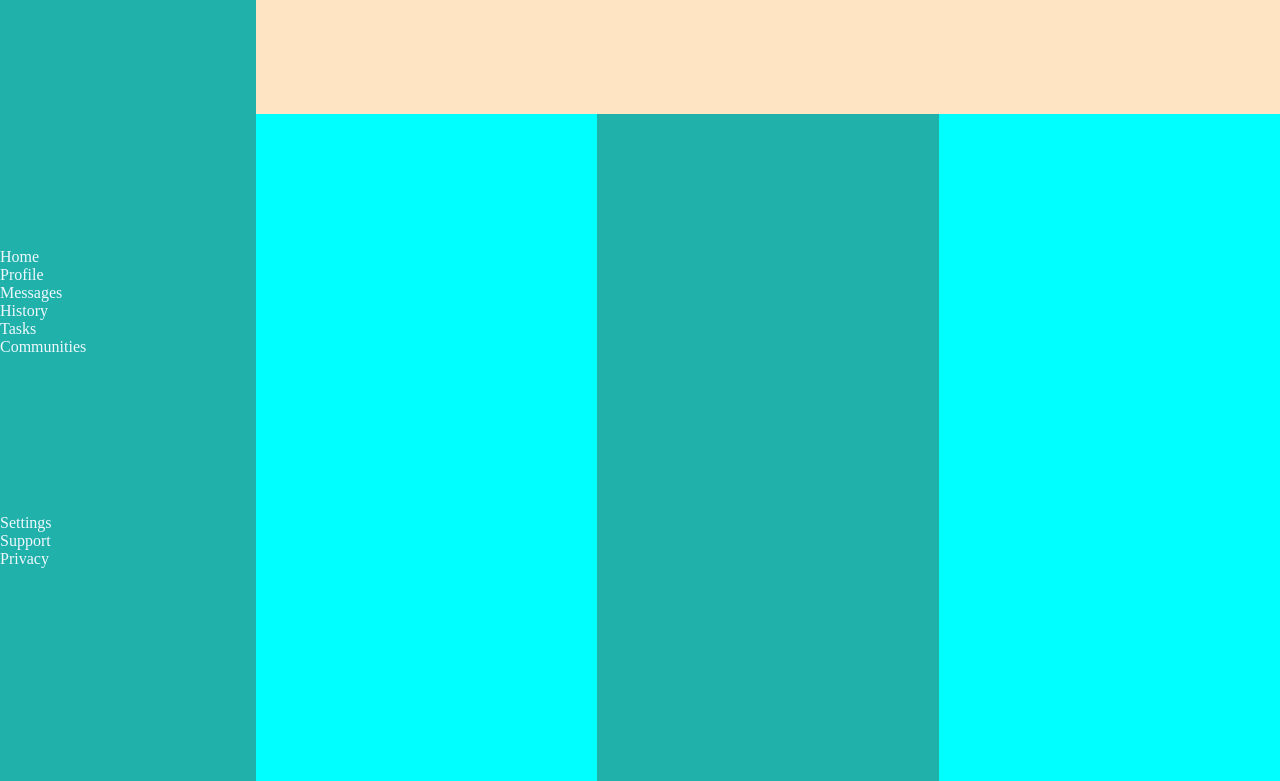
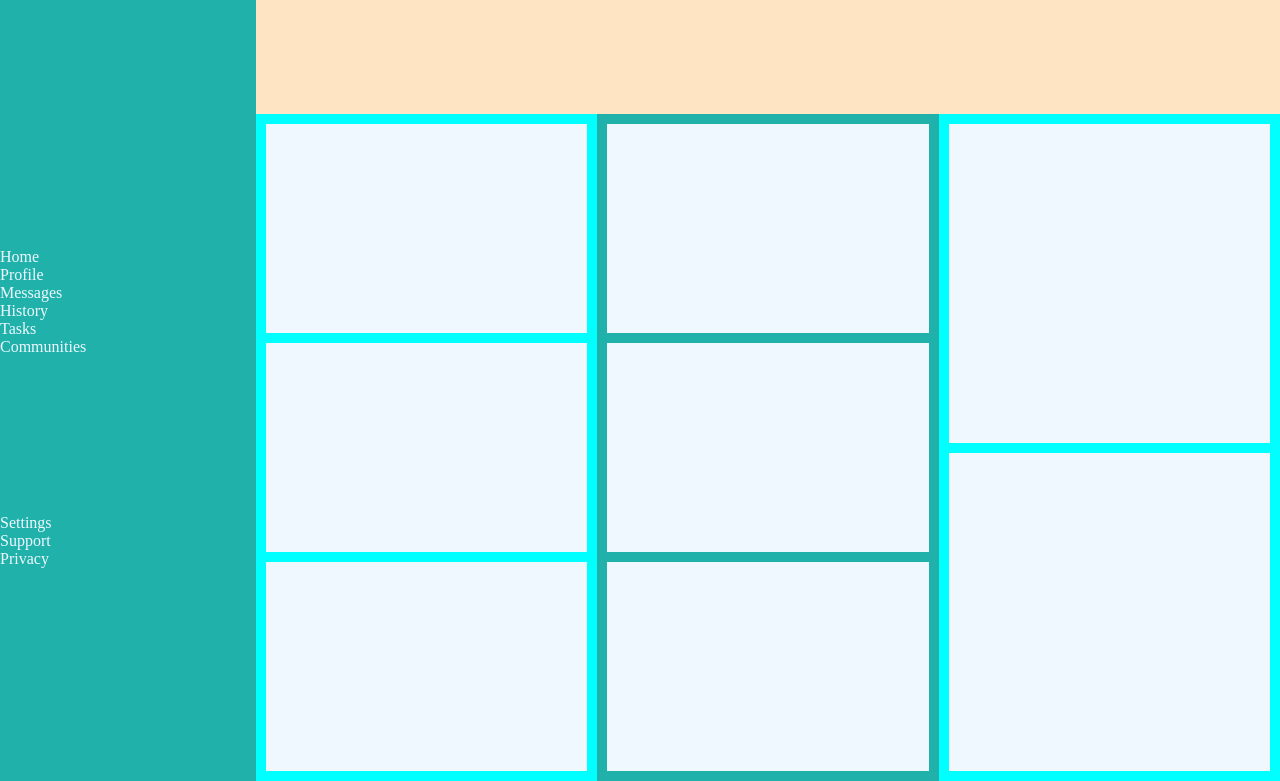
Before and after one commit to HardoModo/odin-admin-dashboard, a plain HTML site: page index.html in a window 1280 px wide. Shown: the part 19-800 px from the top of the page. Drawn offline with Linux system fonts and the light colour scheme.

Commit message:
Create main area content divs

```diff
--- a/index.html
+++ b/index.html
@@ -33,9 +33,22 @@
             <div class="main-header"></div>
 
             <div class="main-area">
-                <div class="main-area-col-1"></div>
-                <div class="main-area-col-2"></div>
-                <div class="main-area-col-3"></div>
+                <div class="main-area-col-1">
+                    <div class="col-1-row-1"></div>
+                    <div class="col-1-row-2"></div>
+                    <div class="col-1-row-3"></div>
+                </div>
+
+                <div class="main-area-col-2">
+                    <div class="col-2-row-1"></div>
+                    <div class="col-2-row-2"></div>
+                    <div class="col-2-row-3"></div>
+                </div>
+
+                <div class="main-area-col-3">
+                    <div class="col-3-row-1"></div>
+                    <div class="col-3-row-2"></div>
+                </div>
             </div>
         </div>
     </div>
--- a/styles.css
+++ b/styles.css
@@ -48,12 +48,30 @@
 
 .main-area-col-1 {
     background-color:aqua;
+    display: grid;
+    grid-template-rows: 1fr 1fr 1fr;
+    row-gap: 10px;
+    padding: 10px;
+}
+
+.main-area-col-1 > div,
+.main-area-col-2 > div,
+.main-area-col-3 > div {
+    background-color: aliceblue;
 }
 
 .main-area-col-2 {
     background-color:lightseagreen;
+    display: grid;
+    grid-template-rows: 1fr 1fr 1fr;
+    row-gap: 10px;
+    padding: 10px;
 }
 
 .main-area-col-3 {
     background-color:aqua;
+    display: grid;
+    grid-template-rows: 1fr 1fr;
+    row-gap: 10px;
+    padding: 10px;
 }
```
